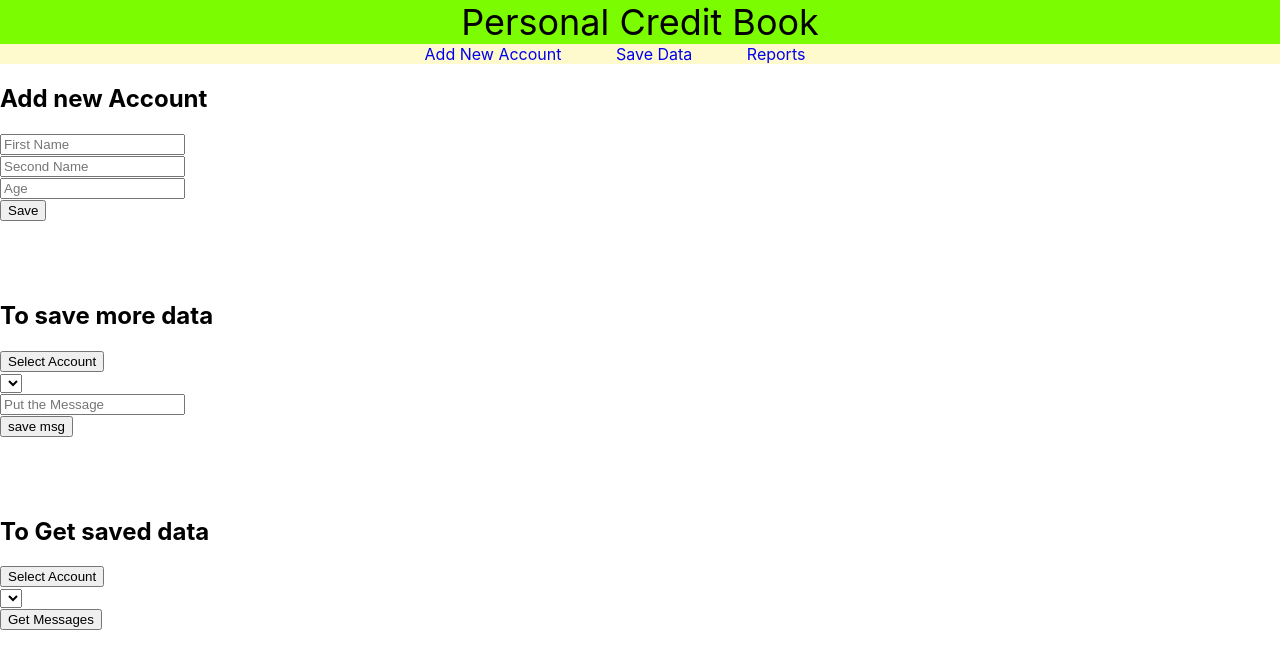
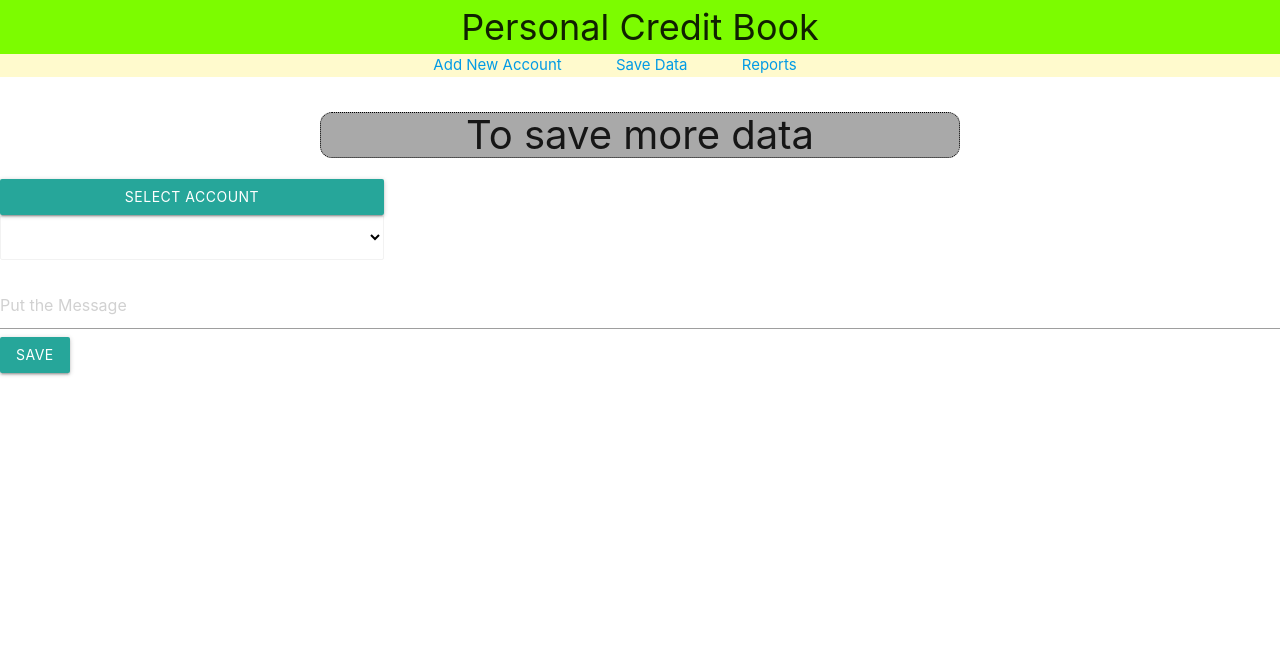
Before and after one commit to waqas3467605798/ngrPractice, a React (Create React App) app: page /SaveData in a window 1280 px wide. Shown: the top 668 px of the page. Built offline with nearby package versions, Linux system fonts and the light colour scheme.

Commit message:
Add some materialize CSS and reat router dom

```diff
--- a/src/App.css
+++ b/src/App.css
@@ -24,3 +24,19 @@ font-size: 36px;
 .display{
     display: none;
 }
+
+.selectWidth{
+    width: 30%;
+}
+
+
+.headings{
+    text-align: center;
+    border: 1px dotted black;
+    border-radius: 12px;
+    font-size: 40px;
+    width: 50%;
+    margin-left: auto;
+    margin-right: auto;
+    background-color: darkgray;
+}
--- a/src/App.js
+++ b/src/App.js
@@ -1,8 +1,10 @@
 import react, {Component} from 'react'
 import Content from './components/Content'
 import Header from './components/Header'
+import SaveData from './components/SaveData'
+import GetData from './components/GetData'
 import './App.css';
-import {BrowserRouter} from 'react-router-dom'
+import {BrowserRouter, Route} from 'react-router-dom'
 
 
 
@@ -15,7 +17,13 @@ import {BrowserRouter} from 'react-router-dom'
     <BrowserRouter>
     <div>
       <Header/>
-      <Content />
+
+      <Route exact path='/Content' component={Content}/>
+      <Route path='/SaveData' component={SaveData}/>
+      <Route path='/GetData' component={GetData}/>
+      {/* <Content />
+      <SaveData/>
+      <GetData/> */}
     </div>
     </BrowserRouter>
   );
--- a/src/components/Content.js
+++ b/src/components/Content.js
@@ -74,67 +74,67 @@ this.setState({status:true})        //As status true, the render function will r
 
 
 
-saveValue = ()=>{
-  // var val = document.getElementById('selected').value
-  // var reqOjb = this.state.objects.find( (x)=>{return x.firstName === val}  )
+// saveValue = ()=>{
+//   // var val = document.getElementById('selected').value
+//   // var reqOjb = this.state.objects.find( (x)=>{return x.firstName === val}  )
 
-  var objIndex = document.getElementById('selected_save').selectedIndex
-  var reqOjb = this.state.objects[objIndex]
+//   var objIndex = document.getElementById('selected_save').selectedIndex
+//   var reqOjb = this.state.objects[objIndex]
 
 
-  var message = this.state.message;
+//   var message = this.state.message;
 
-  if('msg' in reqOjb){
-    reqOjb.msg.push(message)
+//   if('msg' in reqOjb){
+//     reqOjb.msg.push(message)
 
-    firebase.database().ref('bioData').child(reqOjb.key).set(reqOjb)
+//     firebase.database().ref('bioData').child(reqOjb.key).set(reqOjb)
 
-    alert('Your message successfully saved..!')
-    this.setState({message:''})
+//     alert('Your message successfully saved..!')
+//     this.setState({message:''})
 
-  }else {
-    var msg = [];
-    msg.push(message)
-    reqOjb.msg = msg
-    firebase.database().ref('bioData').child(reqOjb.key).set(reqOjb)
+//   }else {
+//     var msg = [];
+//     msg.push(message)
+//     reqOjb.msg = msg
+//     firebase.database().ref('bioData').child(reqOjb.key).set(reqOjb)
 
-    alert('Your message successfully saved..!')
-    this.setState({message:''})
-  }
+//     alert('Your message successfully saved..!')
+//     this.setState({message:''})
+//   }
 
 
 
 
-}
+// }
 
 
 
 
-getMessages = ()=>{
-  // var val = document.getElementById('selectMsg').value
-  // var reqOjb = this.state.objects.find( (x)=>{return x.firstName === val}  )
+// getMessages = ()=>{
+//   // var val = document.getElementById('selectMsg').value
+//   // var reqOjb = this.state.objects.find( (x)=>{return x.firstName === val}  )
 
 
-  var objIndex = document.getElementById('selectMsg').selectedIndex
-  var reqOjb = this.state.objects[objIndex]
+//   var objIndex = document.getElementById('selectMsg').selectedIndex
+//   var reqOjb = this.state.objects[objIndex]
 
-  if('msg' in reqOjb && reqOjb.msg.length > 1){
-   var savedMsg = reqOjb.msg;
-   this.setState({renderMsg: savedMsg, renderMstStatus:true, noData:null})
+//   if('msg' in reqOjb && reqOjb.msg.length > 1){
+//    var savedMsg = reqOjb.msg;
+//    this.setState({renderMsg: savedMsg, renderMstStatus:true, noData:null})
 
 
-  }
-  else{
+//   }
+//   else{
 
-    var noDataFound = 'No data found'
-    this.setState({noData: noDataFound, renderMstStatus:false})
-    console.log(noDataFound)
+//     var noDataFound = 'No data found'
+//     this.setState({noData: noDataFound, renderMstStatus:false})
+//     console.log(noDataFound)
 
-  }
+//   }
 
 
 
-}
+// }
 
 
 
@@ -146,19 +146,19 @@ getMessages = ()=>{
 
     <div>
     {/* Add new Account */}
-    <h2>Add new Account</h2>
+    <h2 className='headings'>Add new Account</h2>
     <input type='text'  value={this.state.firstName} name='firstName' onChange={this.changeHandler} placeholder='First Name' />  <br/>
     <input type='text' value={this.state.secondName} name='secondName' onChange={this.changeHandler} placeholder='Second Name' /> <br/>
     <input type='text' value={this.state.age} name='age' onChange={this.changeHandler} placeholder='Age' /><br/>
-    <button onClick={this.save}>Save</button>
-
+    {/* <button onClick={this.save}>Save</button> */}
+    <button class="waves-effect waves-light btn" onClick={this.save}>Save</button>
 
 <br/><br/><br/><br/>
 
 
 
       {/* Save messages */}
-    <h2>To save more data</h2>
+    {/* <h2>To save more data</h2>
     <button onClick={this.getData}>Select Account</button> <br/>
     <select id='selected_save'>  {this.state.objects.map(  (item,i)=>{ return <option key={i}>{item.firstName}</option>}  )}   </select>  <br/>
     <input type='text' value={this.state.message} name='message' onChange={this.changeHandler} placeholder='Put the Message'/> <br/>
@@ -168,11 +168,11 @@ getMessages = ()=>{
 
 
 
-    <br/><br/><br/><br/>
+    <br/><br/><br/><br/> */}
 
 
      {/* Get Messages */}
-    <h2>To Get saved data</h2>
+    {/* <h2>To Get saved data</h2>
     <button onClick={this.getData}>Select Account</button> <br/>
     <select id='selectMsg'>  {this.state.objects.map(  (item,i)=>{ return <option key={i}>{item.firstName}</option>}  )}   </select>  <br/>
     <button onClick={this.getMessages}>Get Messages</button>
@@ -185,7 +185,7 @@ getMessages = ()=>{
 
      <h4 className={this.state.noData === null ? 'display' : ''}>
         {this.state.noData}
-     </h4>
+     </h4> */}
 
 
 
--- /dev/null
+++ b/src/components/GetData.js
@@ -0,0 +1,110 @@
+import react, {Component} from 'react'
+import '../App.css';
+import firebase from './Fire'
+
+
+  class GetData extends Component{
+      constructor(){
+          super();
+          this.state = {
+            firstName:'',
+            secondName:'',
+            age:'',
+            message:'',
+            objects:[],
+            status:false,
+            renderMsg:[],
+            renderMstStatus:false,
+            noData:null
+
+          }
+      }
+
+
+
+      componentDidMount(){
+        firebase.database().ref('bioData').on('child_added' , (data)=> {
+          this.state.objects.push(data.val())
+
+        }  )
+      }
+
+
+
+
+changeHandler = (e) => {
+this.setState({
+  [e.target.name]: e.target.value
+})
+
+}
+
+
+
+getData = ()=>{
+  // firebase.database().ref('bioData').on('child_added' , (data)=> { console.log(data.val())}  )
+this.setState({status:true})        //As status true, the render function will run again
+}
+
+
+getMessages = ()=>{
+  // var val = document.getElementById('selectMsg').value
+  // var reqOjb = this.state.objects.find( (x)=>{return x.firstName === val}  )
+
+
+  var objIndex = document.getElementById('selectMsg').selectedIndex
+  var reqOjb = this.state.objects[objIndex]
+
+  if('msg' in reqOjb && reqOjb.msg.length > 1){
+   var savedMsg = reqOjb.msg;
+   this.setState({renderMsg: savedMsg, renderMstStatus:true, noData:null})
+
+
+  }
+  else{
+
+    var noDataFound = 'No data found'
+    this.setState({noData: noDataFound, renderMstStatus:false})
+    console.log(noDataFound)
+
+  }
+
+
+
+}
+
+
+
+
+  render(){
+
+    return (
+
+
+    <div>
+
+
+    {/* Get Messages */}
+    <h2 className='headings'>To Get saved data</h2>
+    <button className="waves-effect waves-light btn" onClick={this.getData} style={{width:'30%'}}>Select Account</button> <br/>
+    <div className='selectWidth'><select className='browser-default' id='selectMsg'>  {this.state.objects.map(  (item,i)=>{ return <option key={i} className='browser-default'>{item.firstName}</option>}  )}   </select> </div> <br/>
+    {/* <button onClick={this.getMessages}>Get Messages</button> */}
+    <button class="waves-effect waves-light btn" onClick={this.getMessages}>Get Messages</button>
+
+
+    <div className={this.state.renderMstStatus === true ? '' : 'display'}>
+     <ul> {this.state.renderMsg.map(  (item,i)=>{return <li key={i}>{item}</li>}  )} </ul>
+    </div>
+
+     <h4 className={this.state.noData === null ? 'display' : ''}>
+        {this.state.noData}
+     </h4>
+
+
+
+    </div>
+  );
+}
+}
+
+export default GetData;
--- a/src/components/Header.js
+++ b/src/components/Header.js
@@ -29,9 +29,9 @@ import {Link} from 'react-router-dom'
 
 
       <div id='div2'>
-     <Link to='/' style={{textDecoration:'none', marginRight:'50px'}}> Add New Account</Link>
-     <Link to='/' style={{textDecoration:'none', marginRight:'50px'}}> Save Data </Link>
-     <Link to='/' style={{textDecoration:'none', marginRight:'50px'}}> Reports </Link>
+     <Link to='/Content' style={{textDecoration:'none', marginRight:'50px'}}> Add New Account</Link>
+     <Link to='/SaveData' style={{textDecoration:'none', marginRight:'50px'}}> Save Data </Link>
+     <Link to='/GetData' style={{textDecoration:'none', marginRight:'50px'}}> Reports </Link>
 
       </div>
 
--- /dev/null
+++ b/src/components/SaveData.js
@@ -0,0 +1,118 @@
+import react, {Component} from 'react'
+import '../App.css';
+import firebase from './Fire'
+import M from "materialize-css";
+
+
+  class SaveData extends Component{
+      constructor(){
+          super();
+          this.state = {
+            firstName:'',
+            secondName:'',
+            age:'',
+            message:'',
+            objects:[],
+            status:false,
+            renderMsg:[],
+            renderMstStatus:false,
+            noData:null
+
+          }
+      }
+
+
+
+      componentDidMount(){
+        firebase.database().ref('bioData').on('child_added' , (data)=> {
+          this.state.objects.push(data.val())
+
+        }  )
+
+
+
+
+      }
+
+
+
+
+changeHandler = (e) => {
+this.setState({
+  [e.target.name]: e.target.value
+})
+
+}
+
+
+
+
+getData = ()=>{
+  // firebase.database().ref('bioData').on('child_added' , (data)=> { console.log(data.val())}  )
+this.setState({status:true})        //As status true, the render function will run again
+}
+
+
+
+
+
+saveValue = ()=>{
+  // var val = document.getElementById('selected').value
+  // var reqOjb = this.state.objects.find( (x)=>{return x.firstName === val}  )
+
+  var objIndex = document.getElementById('selected_save1').selectedIndex
+  var reqOjb = this.state.objects[objIndex]
+
+
+  var message = this.state.message;
+
+  if('msg' in reqOjb){
+    reqOjb.msg.push(message)
+
+    firebase.database().ref('bioData').child(reqOjb.key).set(reqOjb)
+
+    alert('Your message successfully saved..!')
+    this.setState({message:''})
+
+  }else {
+    var msg = [];
+    msg.push(message)
+    reqOjb.msg = msg
+    firebase.database().ref('bioData').child(reqOjb.key).set(reqOjb)
+
+    alert('Your message successfully saved..!')
+    this.setState({message:''})
+  }
+}
+
+
+
+
+
+
+  render(){
+
+    return (
+
+
+    <div>
+
+
+
+      {/* Save messages */}
+    <h2 className='headings'>To save more data</h2>
+    <button className="waves-effect waves-light btn" style={{width:'30%'}} onClick={this.getData}>Select Account</button> <br/>
+    <div className='selectWidth'> <select className='browser-default' id='selected_save1'>  {this.state.objects.map(  (item,i)=>{ return <option key={i} className='browser-default'>{item.firstName}</option>}  )}   </select> </div> <br/>
+    <input type='text' value={this.state.message} name='message' onChange={this.changeHandler} placeholder='Put the Message'/> <br/>
+
+    {/* <button onClick={this.saveValue}>save msg</button> */}
+    <button className="waves-effect waves-light btn" onClick={this.saveValue}>Save</button>
+
+
+
+  </div>
+  );
+}
+}
+
+export default SaveData;
--- a/src/index.js
+++ b/src/index.js
@@ -3,6 +3,9 @@ import ReactDOM from 'react-dom';
 import './index.css';
 import App from './App';
 import reportWebVitals from './reportWebVitals';
+import 'materialize-css/dist/css/materialize.min.css'
+import 'materialize-css/dist/js/materialize.min'
+
 
 ReactDOM.render(
   <React.StrictMode>
```
